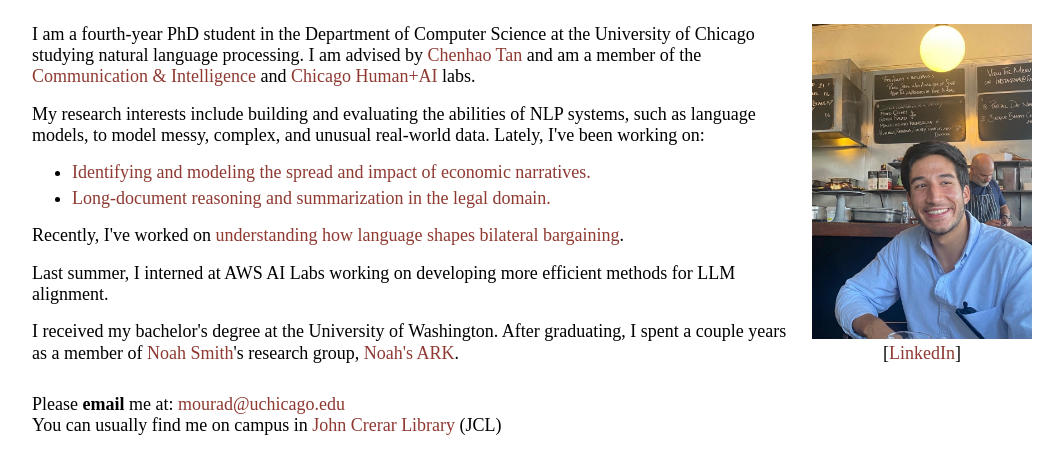
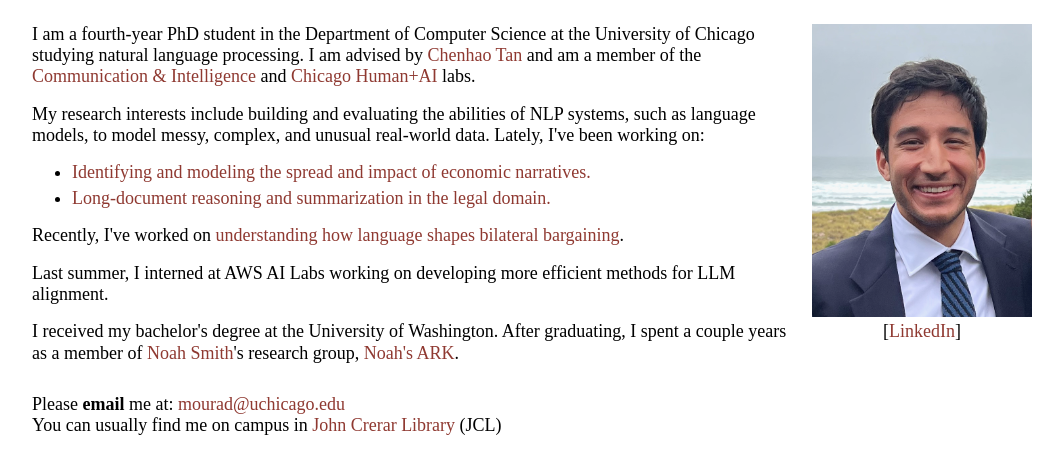
Before and after one commit to heddayam/heddayam.github.io, a plain HTML site: page index.html in a window 1280 px wide. Shown: the part 77-550 px from the top of the page, without its empty margins (108-1171 px from the left). Drawn offline with Linux system fonts and the light colour scheme; a script that the page names is missing.

```diff
--- a/index.html
+++ b/index.html
@@ -12,7 +12,7 @@
     <h1>Mourad Heddaya</h1>
     <div class="flex_content">
         <section id="headshot">
-            <img id="headshot_img" src="headshot2.jpeg">
+            <img id="headshot_img" src="headshot3_edited.png">
             <p>[<a href="https://www.linkedin.com/in/mourad-heddaya-432800b2/">LinkedIn</a>]</p>
         </section>
         <section id="intro">
```
Also changed, not shown: headshot3.png (added), headshot3_edited.png (added), image_extend_og (1).png (added), 1 other file.
